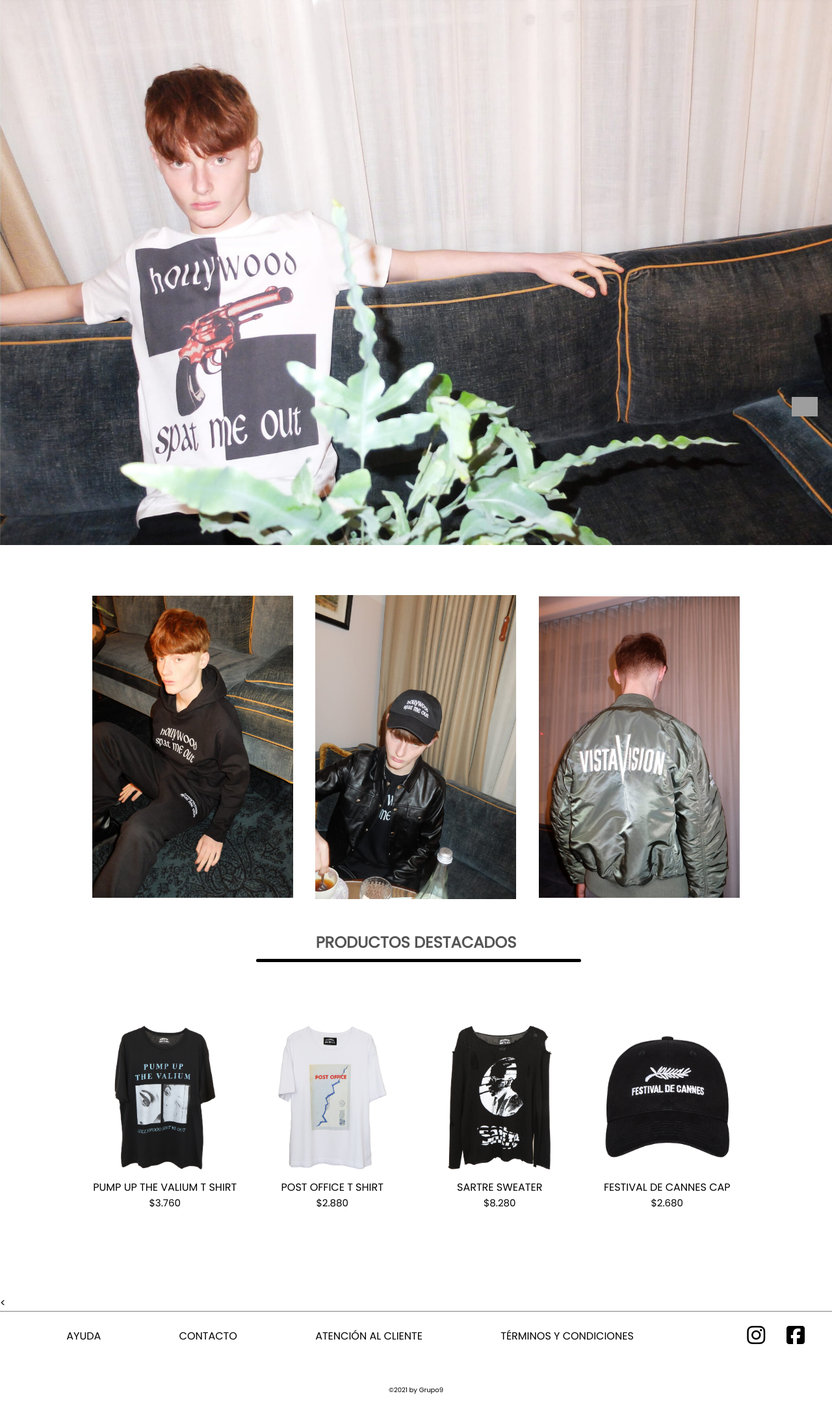
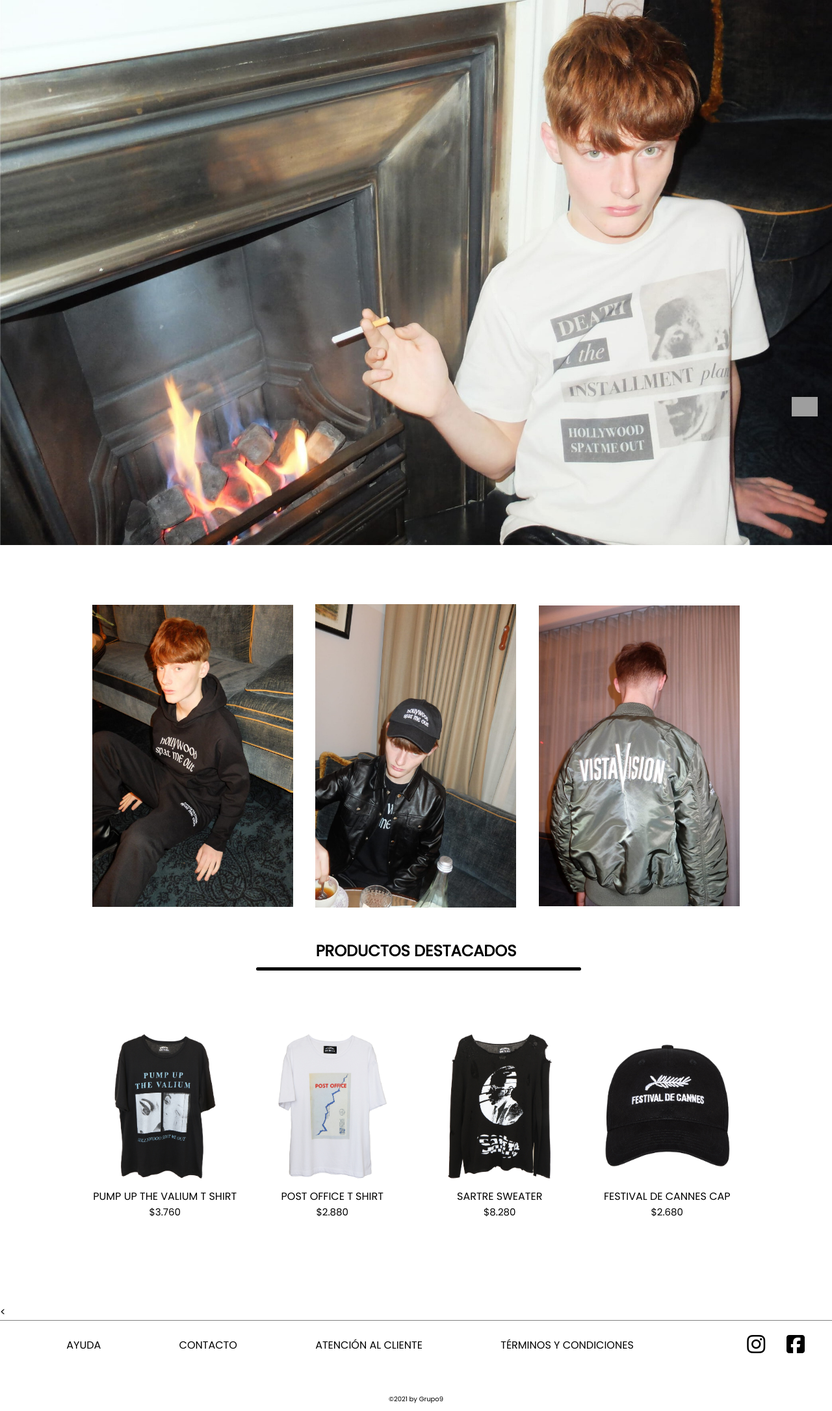
Before and after one commit to Francisco-Guido/DeadFellas, a Node server app: page / in a window 1280 px wide. Shown: the part 134-2306 px from the top of the page at 65% size. Before the commit the page ends 2280 px from the top, so only its background shows below. Run offline with Node 20, Linux system fonts and the light colour scheme; some libraries are stand-ins or nearby versions; grey boxes are pictures that could not be loaded.

Commit message:
agregando slide

```diff
--- a/public/css/style.css
+++ b/public/css/style.css
@@ -11,6 +11,46 @@
     box-sizing: border-box;
     font-family:Poppins;
 }
+
+/* movimiento */
+.slider {
+    width: 100%;
+    overflow: hidden;
+}
+
+.slider ul {
+    display: flex;
+    padding: 0;
+    width: 400%;
+
+    animation: cambio 15s infinite alternate linear;
+}
+
+.slider li {
+    width: 100%;
+    list-style: none;
+}
+
+.slider img{
+    width: 100%;
+}
+
+@keyframes cambio {
+    0% { margin-left: 0;}
+    20% { margin-left: 0;}
+
+    25% { margin-left: -100%;}
+    45% { margin-left: -100%;}
+
+    50% { margin-left: -200%;}
+    70% { margin-left: -200%;}
+
+    75% { margin-left: -300%;}
+    100% { margin-left: -300%;}
+}
+
+
+
 
 
 .envios {
@@ -229,7 +269,7 @@
     margin: 0 auto 80px;
     position: relative;
     line-height: 60px;
-    color: #555;
+    color: black;
 }
 
 .tittle::after {
--- a/source/views/index.ejs
+++ b/source/views/index.ejs
@@ -19,10 +19,13 @@
 
         <%- include('./partials/header') %>
 
-    <div class="row">
-        <figure class="col-0">
-            <img src="images/banner/banner.jpg" width="100%">
-        </figure>
+    <div class="slider">
+        <ul>
+            <li><img src="images/banner/banner.jpg" alt=""></li>
+            <li><img src="images/banner/banner2.jpg" alt=""></li>
+            <li><img src="images/banner/banner3.jpg" alt=""></li>
+            <li><img src="images/banner/banner4.jpg" alt=""></li>
+        </ul>
     </div>
 
 
```
Also changed, not shown: public/images/banner/banner.jpg, public/images/banner/banner2.jpg, public/images/banner/banner3.jpg (added), public/images/banner/banner4.jpg (added).
